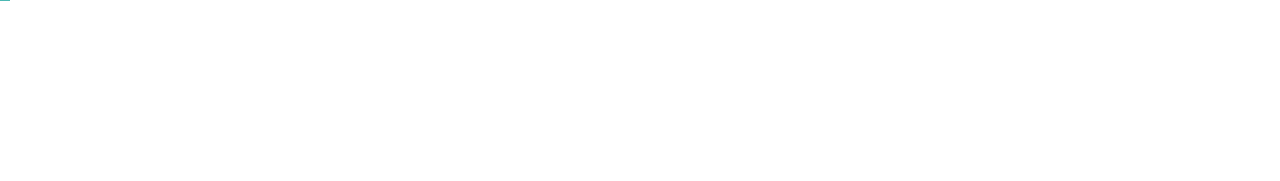
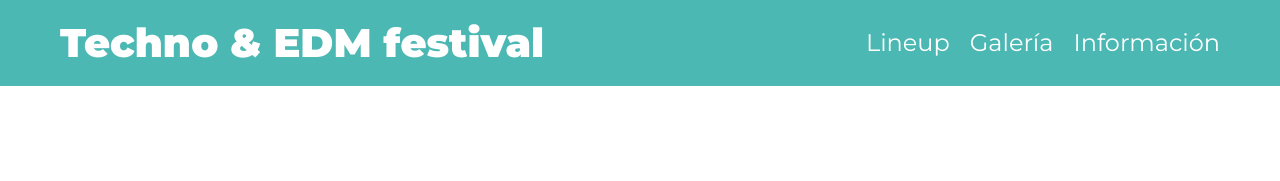
Before and after one commit to eltiozelda/Festival-de-musica, a website: page index.html in a window 1280 px wide. Drawn offline with Linux system fonts and the light colour scheme.

Commit message:
Ajustando el header para responsive

```diff
--- a/src/scss/layout/_header.scss
+++ b/src/scss/layout/_header.scss
@@ -4,52 +4,40 @@
 .header {
     background-color: v.$verde;
 
-    @include m.telefono {
-        color: white;
-        width: 10px;
-        height: 1px;
-    }
-
-    @include m.tablet {
-        color: white;
-        width: 10px;
-        height: 1px;
-    }
-
-    @include m.desktop {
-        color: white;
-        width: 10px;
-        height: 1px;
-    }
-
-    @include m.desktopXL {
-        color: white;
-        width: 10px;
-        height: 1px;
-    }
-
     .contenido-header {
         padding: 2rem;
-        display: flex;
-        justify-content: space-between;
-        align-items: center;
+        @include m.tablet {
+            display: flex;
+            justify-content: space-between;
+            align-items: center;
+        }
     }
 
     h1 {
         color: v.$blanco;
-        margin: 0;
+        text-align: center;
+        @include m.tablet {
+            text-align: left;
+            margin: 0;
+        }
     }
 }
 
 .navegacion-principal {
     display: flex;
+    flex-direction: column;
+    align-items: center;
     gap: 2rem;
+    @include m.tablet {
+        flex-direction: row;
+    }
     a {
         color: v.$blanco;
         font-size: 2.4rem;
 
         &:hover {
             color: v.$amarillo;
+            margin: 0;
         }
     }
 }
```
Also changed, not shown: build/css/app.css.
